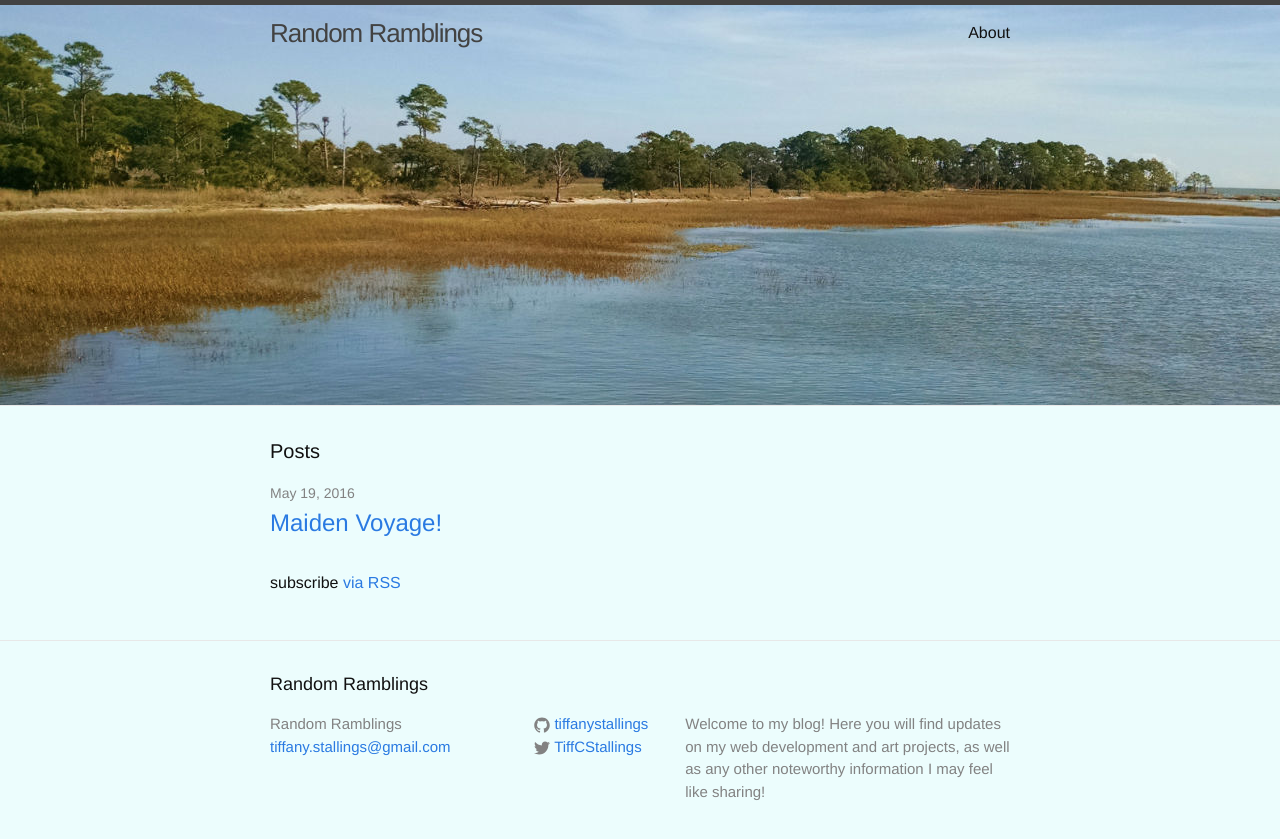
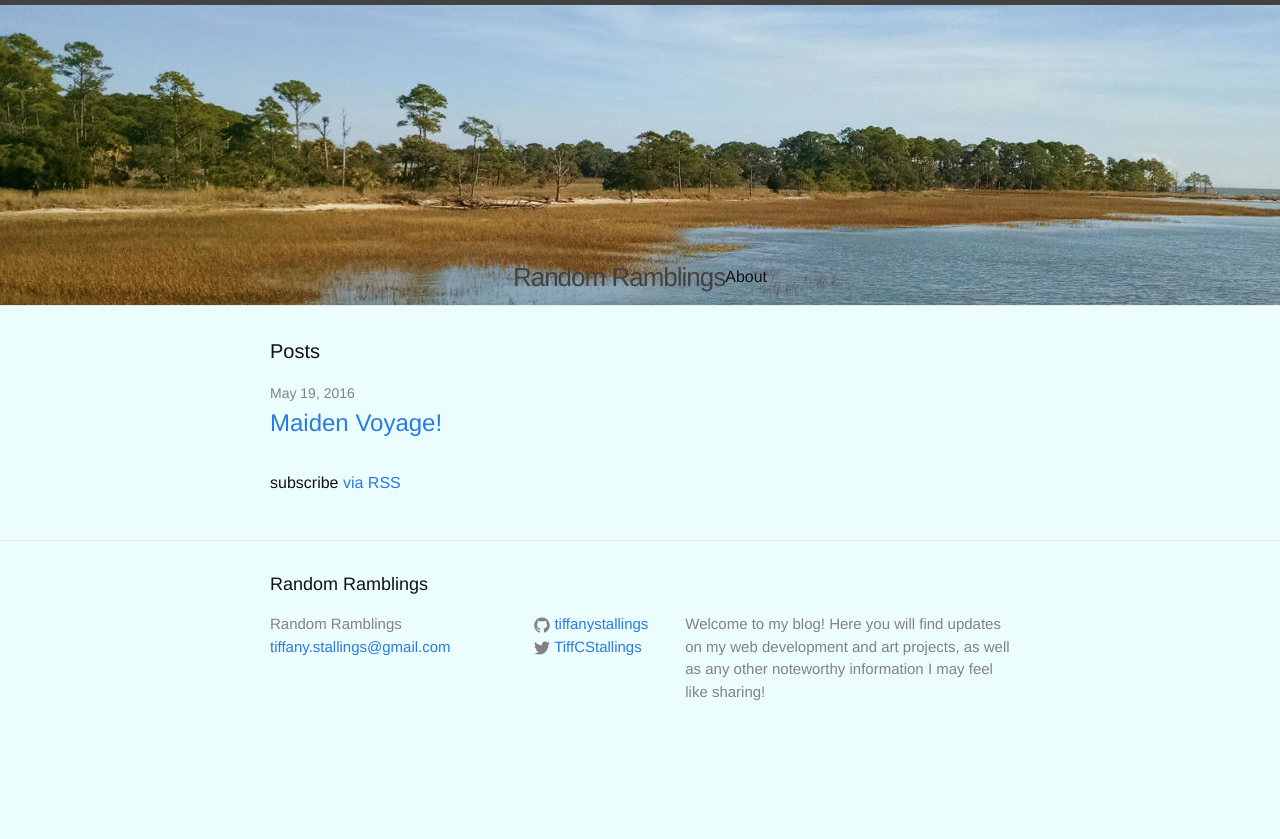
Before and after one commit to tiffanystallings/blog, a Jekyll site: the page built from index.html, in a window 1280 px wide. Shown: the top 839 px of the page. Built offline with Jekyll 4.4.1, drawn with Linux system fonts in a browser that asks for light colours.

Commit message:
Make header flexbox

```diff
--- a/css/style.css
+++ b/css/style.css
@@ -1,5 +1,6 @@
 .site-header {
 	background: url('../images/hunting.jpg');
-	height: 400px;
-	padding-top: auto;
+	height: 300px;
+	display: flex;
+	align-items: flex-end;
 }
```
